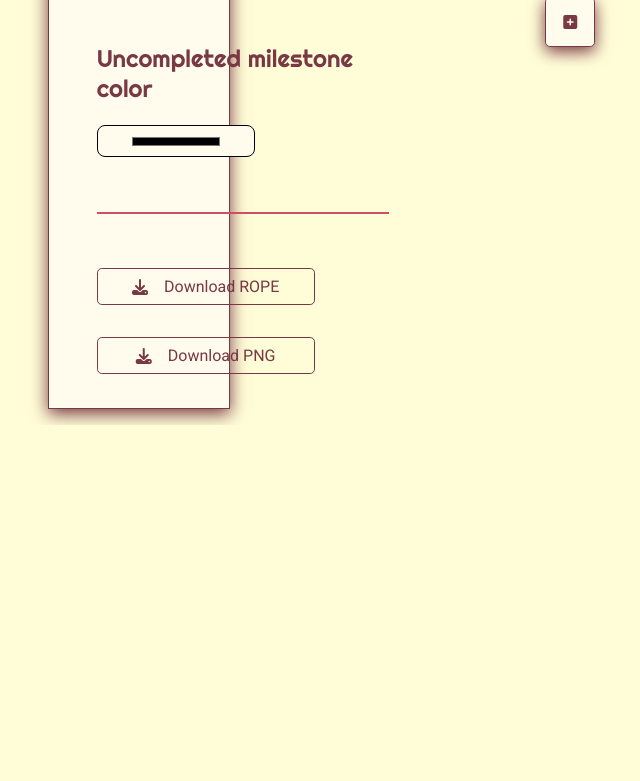
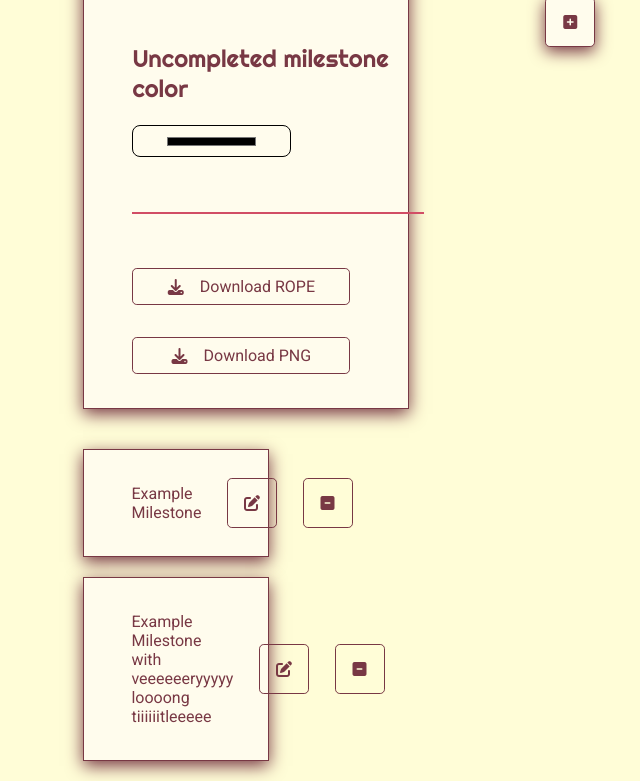
Before and after one commit to crt0r/rope-editor, a plain HTML site: page editor.html in a window 1280 px wide. Shown: the part 708-1489 px from the top of the page, without its empty margins (638-1278 px from the left). Before the commit the page ends 1133 px from the top, so only its background shows below. Drawn offline with Linux system fonts and the light colour scheme.

Commit message:
feat: milestone card style

```diff
--- a/editor.html
+++ b/editor.html
@@ -47,18 +47,33 @@
                 </div>
                 <hr/>
                 <div class="download-buttons">
-                    <a class="button dropdown-button" id="download-project">
+                    <a class="button" id="download-project">
                         <i class="fas fa-download"></i>
                         Download ROPE
                     </a>
-                    <a class="button dropdown-button" id="download-png">
+                    <a class="button" id="download-png">
                         <i class="fas fa-download"></i>
                         Download PNG
                     </a>
                 </div>
             </section>
             <section id="milestones">
-                <ol></ol>
+                <ol class="clean">
+                    <li>
+                        <div class="milestone-card">
+                            <p class="card-title">Example Milestone</p>
+                            <a class="fas fa-edit button image-button" title="Edit milestone"></a>
+                            <a class="fas fa-minus-square button image-button" title="Remove milestone"></a>
+                        </div>
+                    </li>
+                    <li>
+                        <div class="milestone-card">
+                            <p class="card-title">Example Milestone with veeeeeeryyyyy loooong tiiiiiitleeeee</p>
+                            <a class="fas fa-edit button image-button" title="Edit milestone"></a>
+                            <a class="fas fa-minus-square button image-button" title="Remove milestone"></a>
+                        </div>
+                    </li>
+                </ol>
             </section>
             <a class="fas fa-plus-square image-button button floating-button" id="new-milestone" title="Add new milestone"></a>
         </div>
--- a/styles/editor.css
+++ b/styles/editor.css
@@ -13,9 +13,17 @@ main#root {
 div#editor {
     display: grid;
     grid-template-columns: 60% 40%;
+    grid-template-areas:
+    "preview pane"
+    "preview milestones";
+}
+
+section#preview {
+    grid-area: preview;
 }
 
 section#editor-pane {
+    grid-area: pane;
     display: grid;
     grid-template-rows: repeat(6, auto);
     gap: 2.9rem;
@@ -114,3 +122,32 @@ hr {
     width: 100%;
     border: 1px solid var(--secondary-color);
 }
+
+section#milestones {
+    grid-area: milestones;
+    margin-top: 1.25rem;
+}
+
+ol.clean {
+    list-style-type: none;
+    padding: 0;
+}
+
+div.milestone-card {
+    display: grid;
+    grid-template-columns: 4fr .5fr .5fr;
+    place-items: center;
+    gap: 1.6rem;
+    background-color: var(--higher-area-color);
+    border: 1px solid var(--main-color);
+    box-shadow: var(--default-shadow);
+    padding: 1.125rem 2.94rem;
+    margin: 1.25rem 8.75rem 1.25rem 0;
+}
+
+p.card-title {
+    font-family: 'Roboto' sans-serif;
+    font-size: var(--regular-font-size);
+    color: var(--main-color);
+    word-wrap: break-word;
+}
```
